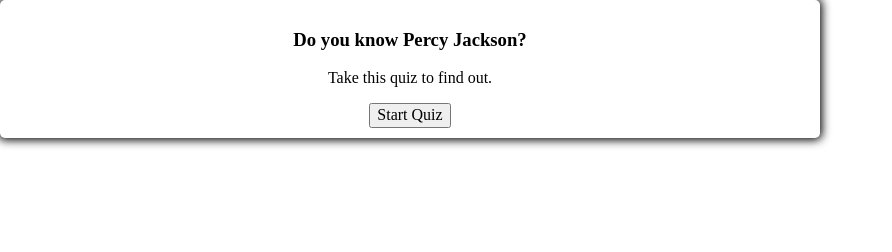
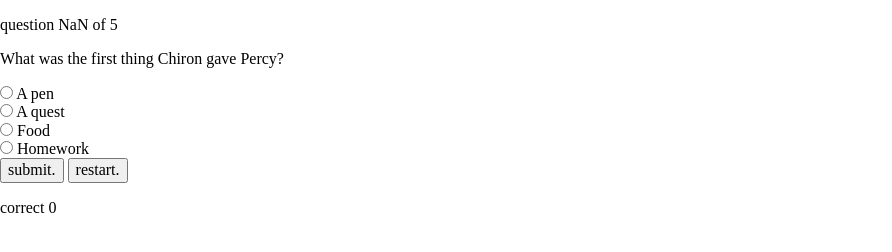
Before and after one commit to Amanda-McCabe/QuizApp, a plain HTML site: page index.html in a window 1280 px wide. Both pictures are taken after a click on the button "Start Quiz". Shown: the whole page, without its empty margins (0-892 px from the left). Drawn offline with nearby package versions, Linux system fonts and the light colour scheme.

Commit message:
fixed start button

```diff
--- a/index.html
+++ b/index.html
@@ -18,7 +18,6 @@
 
     <script src="https://code.jquery.com/jquery-3.4.1.slim.js" crossorigin="anonymous"></script>
     <script src="main.js"></script>
-    <script src="questions.js"></script>
 </body>
 
 </html>
--- a/main.js
+++ b/main.js
@@ -70,11 +70,11 @@ function generateStartPage() {
 }
 
 function generateQuestionPage(){
-  //const i = quiz.currentQuestion;
+  for(let i = 0; i < quiz.questions.length; i++)
   return `
       <div class="group">
         <p class="large-text">question <span class="text-yellow">${quiz.currentQuestion +1} of 5</span></p>
-         <p>${quiz.questions[0].question}'</p>
+         <p>${quiz.questions[i].question}</p>
       </div>
       <div>
         <form action="/action_page.php" method="get">
@@ -110,6 +110,7 @@ function generateQuestionPage(){
 
 
 function generateResultsPage(){
+
   return `
           <div class="group">
             <p class="large-text">results</p>
```
